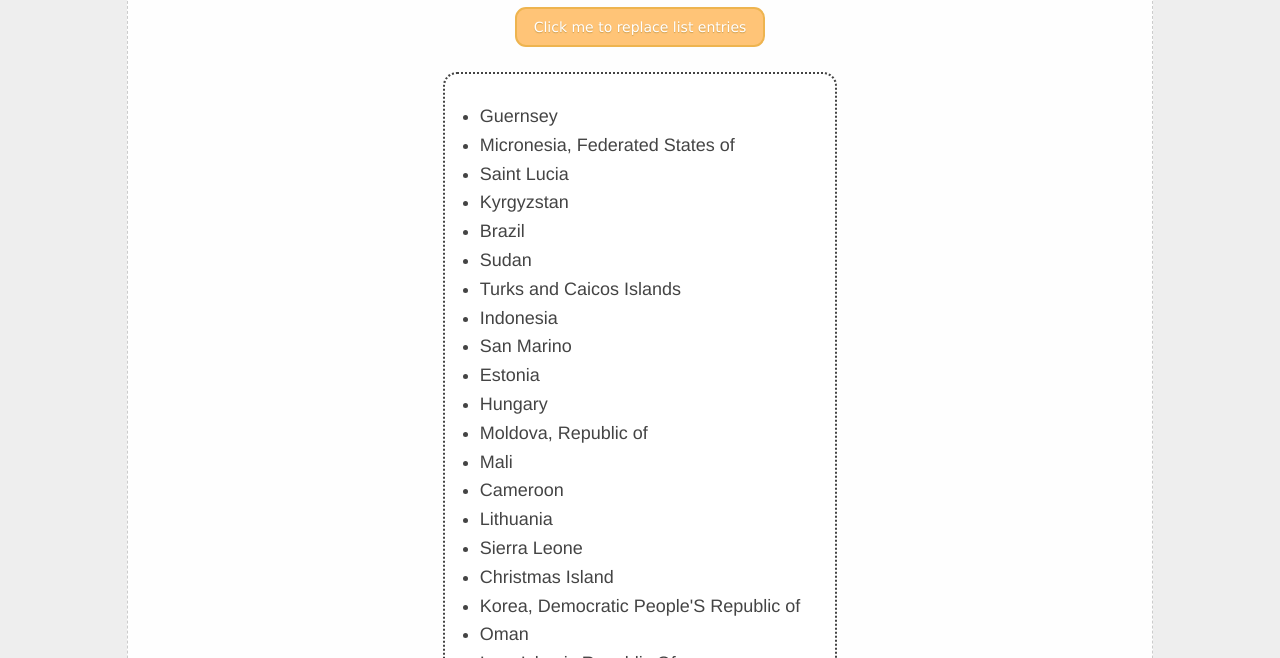
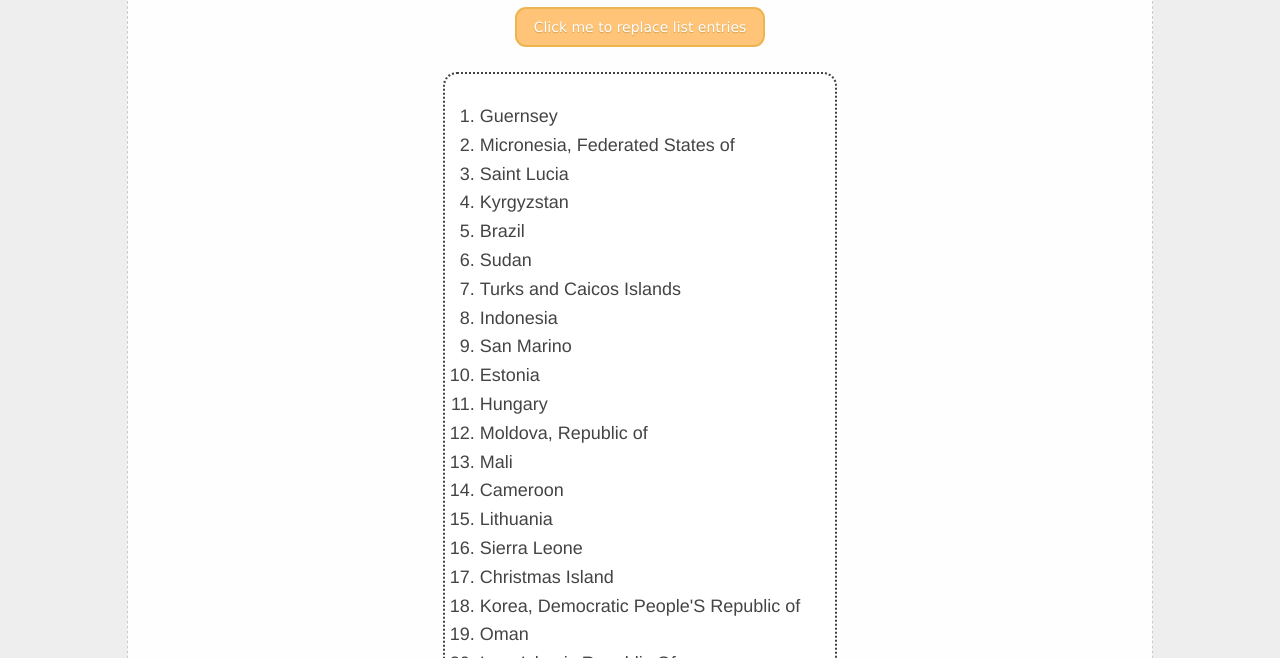
Before and after one commit to lukeagibson/lukeagibson.github.io, a plain HTML site: page lab_5/index.html in a window 1280 px wide. Shown: the part 142-800 px from the top of the page. Drawn offline with Linux system fonts and the light colour scheme.

Commit message:
Update lab_styles.css

```diff
--- a/lab_5/lab_styles.css
+++ b/lab_5/lab_styles.css
@@ -64,7 +64,6 @@
 
 .instructions {
   padding: 0 25px;
-  list-style: disc;
 }
 
 .content {
```
